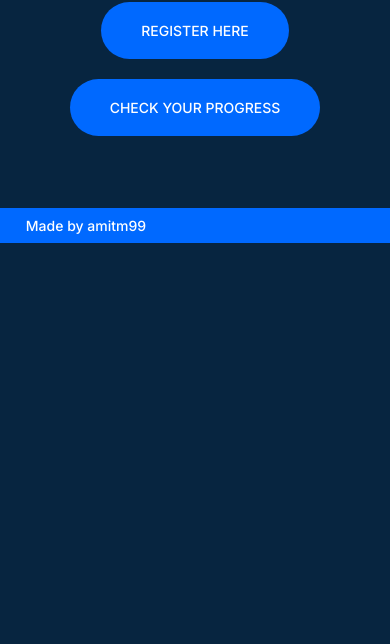
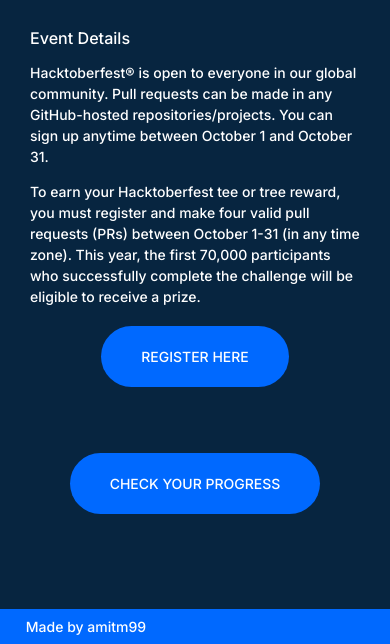
Before and after one commit to AmitManna99/the-git-jam-demo, a plain HTML site: page index.html in a window 390 px wide. Shown: the part 647-1291 px from the top of the page. Before the commit the page ends 890 px from the top, so only its background shows below. Drawn offline with nearby package versions, Linux system fonts and the light colour scheme.

Commit message:
#1 adding description, update responsive button alignment

```diff
--- a/index.html
+++ b/index.html
@@ -35,9 +35,11 @@
 
         <div class="row">
             <div class="col l6 s12">
-                <!--===Codes===-->
+                <h6>Event Details</h6>
+                <p>Hacktoberfest® is open to everyone in our global community. Pull requests can be made in any GitHub-hosted repositories/projects. You can sign up anytime between October 1 and October 31.</p>
+                <p>To earn your Hacktoberfest tee or tree reward, you must register and make four valid pull requests (PRs) between October 1-31 (in any time zone). This year, the first 70,000 participants who successfully complete the challenge will be eligible to receive a prize.</p>
             </div>
-            <div class="col l6 s12 center">
+            <div class="col l6 s12 center hack-btn-container">
                 <a href="https://hacktoberfest.digitalocean.com" class="hack-btn">Register Here</a>
             </div>
         </div>
@@ -46,7 +48,7 @@
             <div class="col l6 s12">
                 <!--===Codes===-->
             </div>
-            <div class="col l6 s12 center">
+            <div class="col l6 s12 center hack-btn-container">
                 <a href="https://hacktoberfest.digitalocean.com/profile" class="hack-btn">Check Your Progress</a>
             </div>
         </div>
--- a/style.css
+++ b/style.css
@@ -44,13 +44,20 @@
     color: #93c2db;
 }
 
+.hack-btn-container {
+    display: flex;
+    justify-content: center;
+    align-content: center;
+    align-items: center;
+}
+
 .hack-btn {
     color: white;
     text-transform: uppercase;
     background-color: #0069ff;
     padding: 20px 40px;
     border-radius: 50px;
-    margin: 20px;
+    margin: 5px;
 }
 
 .hack-btn:hover {
@@ -59,7 +66,7 @@
     background-color: #FF8AE2;
     padding: 20px 40px;
     border-radius: 50px;
-    margin: 20px;
+    margin: 5px;
 }
 
 ul {
```
